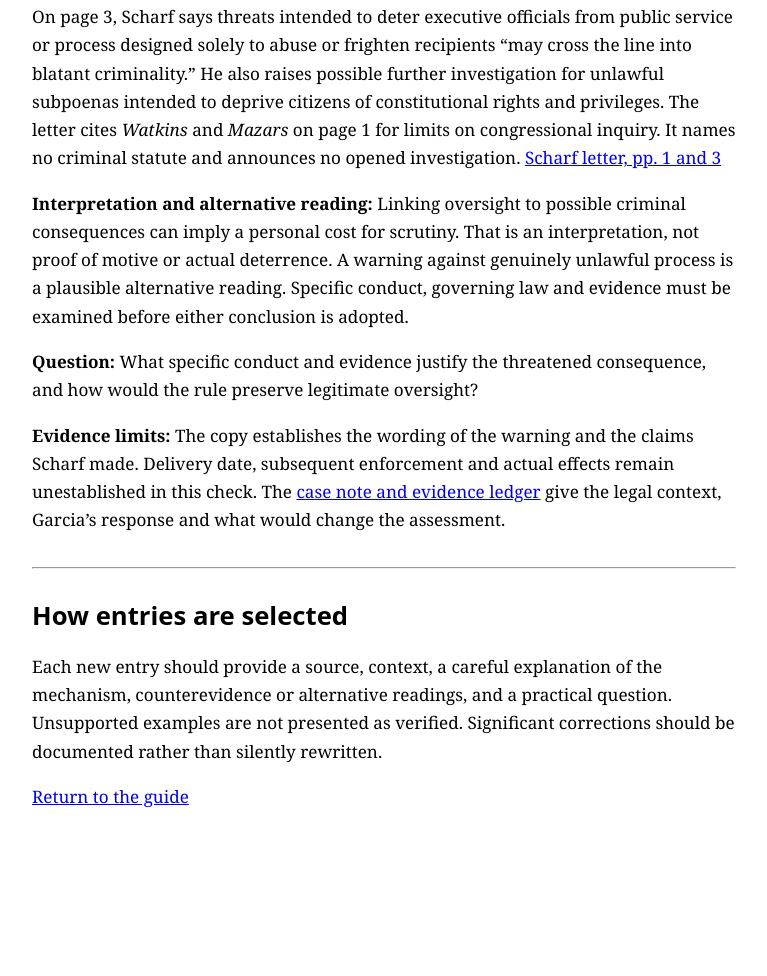
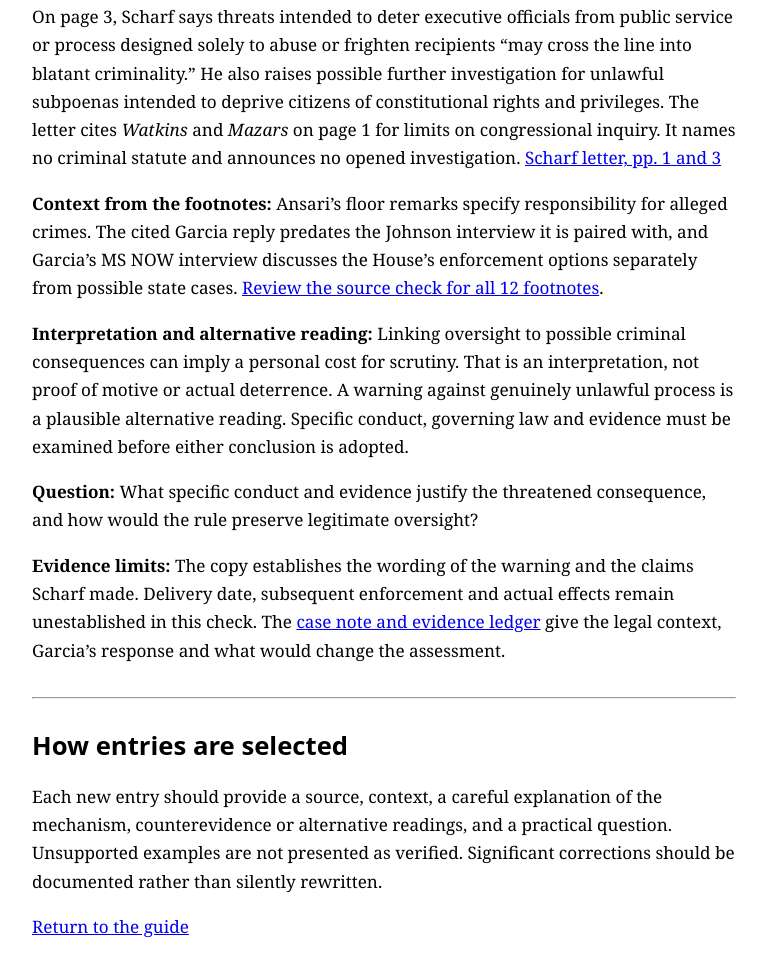
Before and after one commit to ExtiVaries/How-to-Hear-a-Bully, a plain HTML site: page rhetoric-examples.html in a window 1280 px wide. Shown: the part 7793-8769 px from the top of the page, without its empty margins (256-1023 px from the left). Before the commit the page ends 8653 px from the top, so only its background shows below. Drawn offline with Linux system fonts and the light colour scheme.

Commit message:
Check Scharf letter footnotes against their cited sources

```diff
--- a/rhetoric-examples.html
+++ b/rhetoric-examples.html
@@ -80,6 +80,7 @@
 <h2 id="scharf-oversight-warning-2026-11-09">November 9, 2026 — A conditional criminal warning in an oversight dispute</h2>
 <p><strong>Review draft. Website publication on hold.</strong> The letter is dated November 9, 2026, addressed to Rep. Robert Garcia, and shows a signature above the name and title of William O. Scharf, Counsel to the President. All three pages of Punchbowl’s copy were inspected on November 11. <a href="https://punchbowl.news/wp-content/uploads/WH-Hill_Letter.pdf">Scharf letter, pp. 1 and 3</a></p>
 <p>On page 3, Scharf says threats intended to deter executive officials from public service or process designed solely to abuse or frighten recipients “may cross the line into blatant criminality.” He also raises possible further investigation for unlawful subpoenas intended to deprive citizens of constitutional rights and privileges. The letter cites <em>Watkins</em> and <em>Mazars</em> on page 1 for limits on congressional inquiry. It names no criminal statute and announces no opened investigation. <a href="https://punchbowl.news/wp-content/uploads/WH-Hill_Letter.pdf">Scharf letter, pp. 1 and 3</a></p>
+<p><strong>Context from the footnotes:</strong> Ansari’s floor remarks specify responsibility for alleged crimes. The cited Garcia reply predates the Johnson interview it is paired with, and Garcia’s MS NOW interview discusses the House’s enforcement options separately from possible state cases. <a href="docs/oversight-warning-2026-11-09.md#what-the-footnotes-show">Review the source check for all 12 footnotes</a>.</p>
 <p><strong>Interpretation and alternative reading:</strong> Linking oversight to possible criminal consequences can imply a personal cost for scrutiny. That is an interpretation, not proof of motive or actual deterrence. A warning against genuinely unlawful process is a plausible alternative reading. Specific conduct, governing law and evidence must be examined before either conclusion is adopted.</p>
 <p><strong>Question:</strong> What specific conduct and evidence justify the threatened consequence, and how would the rule preserve legitimate oversight?</p>
 <p><strong>Evidence limits:</strong> The copy establishes the wording of the warning and the claims Scharf made. Delivery date, subsequent enforcement and actual effects remain unestablished in this check. The <a href="docs/oversight-warning-2026-11-09.md">case note and evidence ledger</a> give the legal context, Garcia’s response and what would change the assessment.</p>
```
Also changed, not shown: 2 other files.
